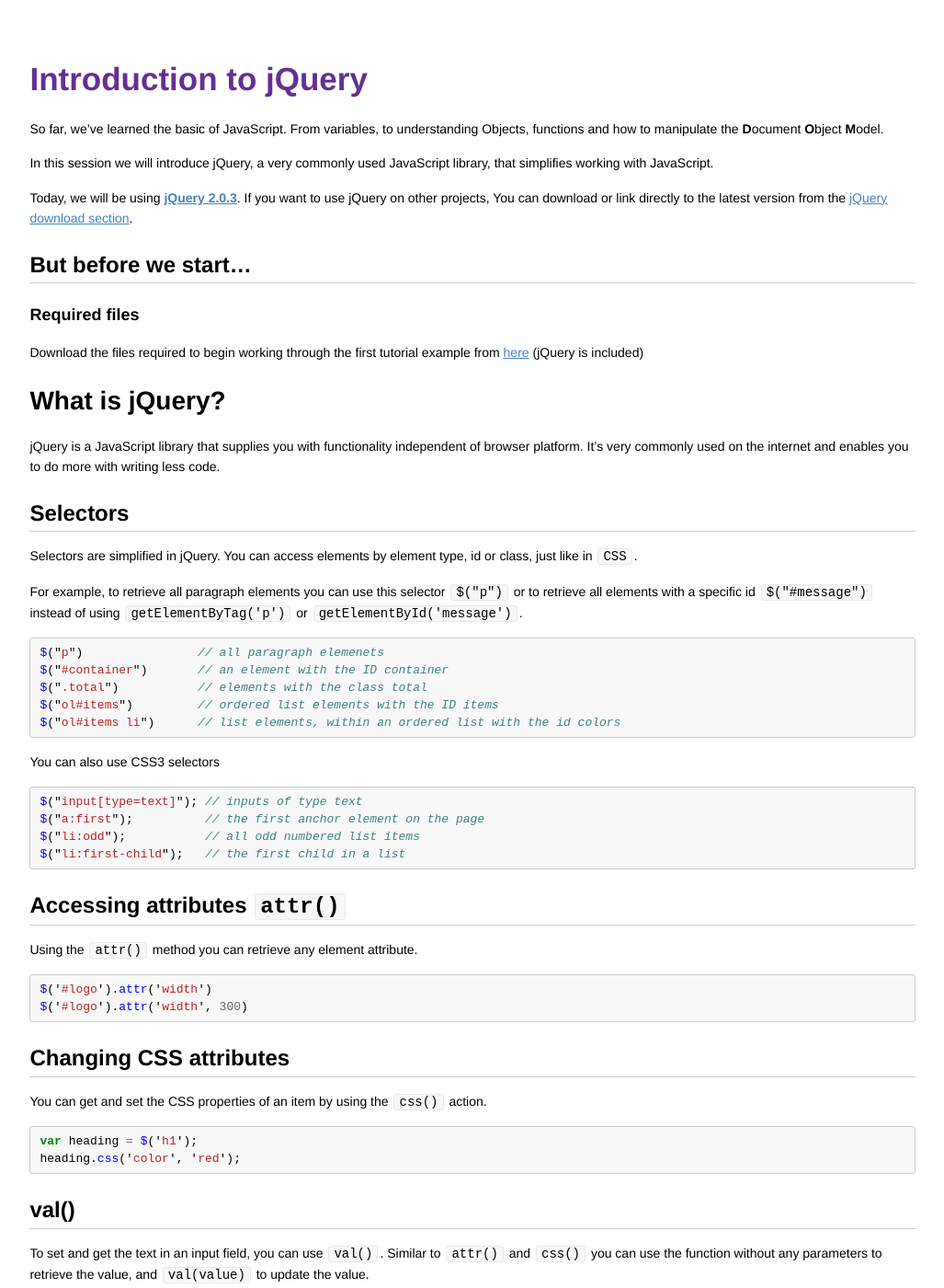
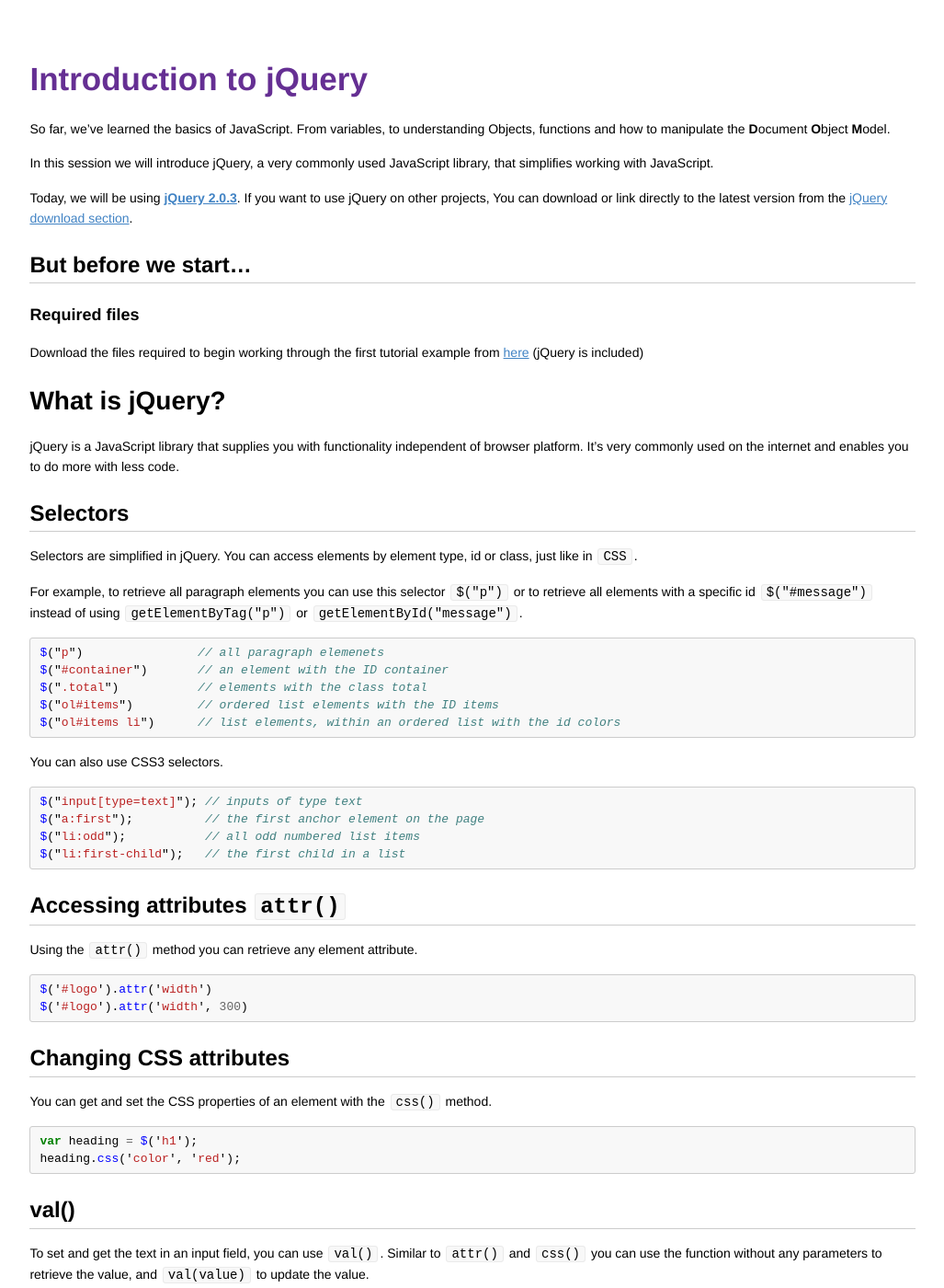
Before and after one commit to codebar/tutorials, a Jekyll site: the page built from js/lesson3/tutorial.md, in a window 1280 px wide and 1400 px high. Shown: the whole window at 92% size, without its empty margins (126-1153 px from the left). Built offline with Jekyll 4.4.1, drawn with Linux system fonts in a browser that asks for light colours; Markdown is read by kramdown in place of the engine named in the settings; some of the changed text lies outside the part shown.

Commit message:
Minor tweaks
Grammar, consistency, whitespace

````diff
--- a/js/lesson3/tutorial.md
+++ b/js/lesson3/tutorial.md
@@ -4,7 +4,7 @@ title: Introduction to jQuery
 ---
 
 
-So far, we've learned the basic of JavaScript. From variables, to understanding Objects, functions and how to manipulate the &#x200b;**D**&#x200b;ocument &#x200b;**O**&#x200b;bject &#x200b;**M**&#x200b;odel.
+So far, we've learned the basics of JavaScript. From variables, to understanding Objects, functions and how to manipulate the &#x200b;**D**&#x200b;ocument &#x200b;**O**&#x200b;bject &#x200b;**M**&#x200b;odel.
 
 In this session we will introduce jQuery, a very commonly used JavaScript library, that simplifies working with JavaScript.
 
@@ -18,13 +18,13 @@ Download the files required to begin working through the first tutorial example
 
 #What is jQuery?
 
-jQuery is a JavaScript library that supplies you with functionality independent of browser platform. It's very commonly used on the internet and enables you to do more with writing less code.
+jQuery is a JavaScript library that supplies you with functionality independent of browser platform. It's very commonly used on the internet and enables you to do more with less code.
 
 ##Selectors
 
 Selectors are simplified in jQuery. You can access elements by element type, id or class, just like in `CSS`.
 
-For example, to retrieve all paragraph elements you can use this selector `$("p")` or to retrieve all elements with a specific id `$("#message")` instead of using `getElementByTag('p')` or `getElementById('message')`.
+For example, to retrieve all paragraph elements you can use this selector `$("p")` or to retrieve all elements with a specific id `$("#message")` instead of using `getElementByTag("p")` or `getElementById("message")`.
 
 ```javascript
 $("p")                // all paragraph elemenets
@@ -34,7 +34,7 @@ $("ol#items")         // ordered list elements with the ID items
 $("ol#items li")      // list elements, within an ordered list with the id colors
 ```
 
-You can also use CSS3 selectors
+You can also use CSS3 selectors.
 
 ```javascript
 $("input[type=text]"); // inputs of type text
@@ -54,7 +54,7 @@ $('#logo').attr('width', 300)
 
 ##Changing CSS attributes
 
-You can get and set the CSS properties of an item by using the `css()` action.
+You can get and set the CSS properties of an element with the `css()` method.
 
 ```js
 var heading = $('h1');
@@ -69,7 +69,6 @@ To empty an input field, you can set value to an empty string.
 
 ```javascript
 $('input').val("");
-
 ```
 
 ##Adding content
````
Also changed, not shown: other parts of js/lesson3/tutorial.md (+1 -1 lines).
